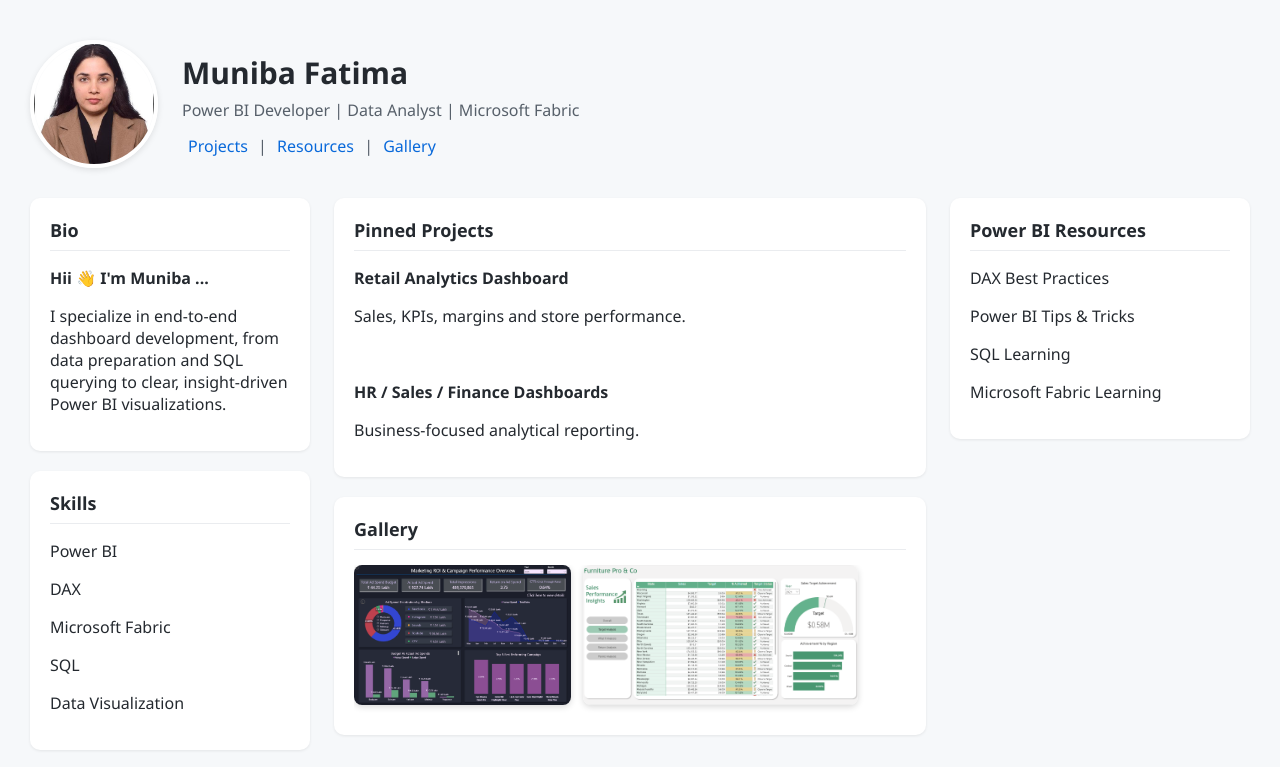
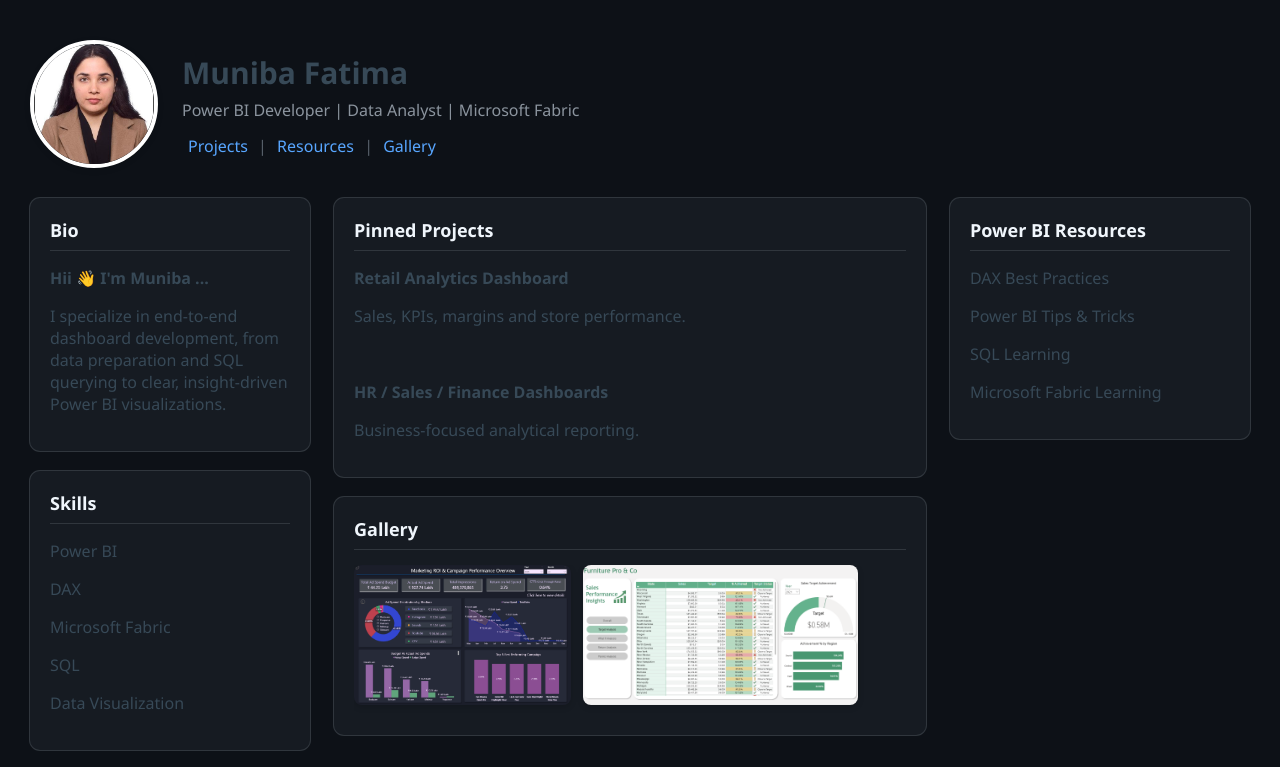
Before and after one commit to BI-Girl/bi-girl.github.io, a plain HTML site: page index.html in a window 1280 px wide. Shown: the top 767 px of the page. Drawn offline with Linux system fonts and the light colour scheme.

Commit message:
Update index.html

```diff
--- a/index.html
+++ b/index.html
@@ -9,8 +9,8 @@
    body {
   margin: 0;
   font-family: "Segoe UI", Arial, sans-serif;
-      background-color: #f6f8fa;
-      color: #24292f;
+  background-color: #0d1117;   /* GitHub dark */
+  color: #374957;
 }
 
     /* ===== PROFILE NAV ===== */
@@ -21,7 +21,7 @@
 
 .profile-nav a {
   text-decoration: none;
-  color: #0969da;
+  color: #58a6ff;
   font-weight: 500;
   padding: 0 6px;
 }
@@ -61,7 +61,7 @@
 
     .profile-info p {
       margin: 6px 0 0;
-      color: #57606a;
+      color: #8b949e;
       font-size: 16px;
     }
 
@@ -77,19 +77,21 @@
 
     /* ===== CARDS ===== */
     .card {
-      background: #ffffff;
+  background: #161b22;
   border-radius: 10px;
   padding: 20px;
-      box-shadow: 0 1px 3px rgba(0,0,0,0.08);
+  box-shadow: 0 0 0 1px #30363d;
   margin-bottom: 20px;
 }
 
     .card h2 {
   margin-top: 0;
   font-size: 18px;
-      border-bottom: 1px solid #eaecef;
+  border-bottom: 1px solid #30363d;
   padding-bottom: 8px;
+  color: #f0f6fc;
 }
+
 
     /* ===== GALLERY ===== */
 .gallery {
@@ -112,8 +114,7 @@
 }
 
 .gallery::-webkit-scrollbar-thumb {
-  background: #c9d1d9;
-  border-radius: 10px;
+  background: #30363d;
 }
 
   </style>
```
Lines whose indentation alone changed are shown as unchanged.
